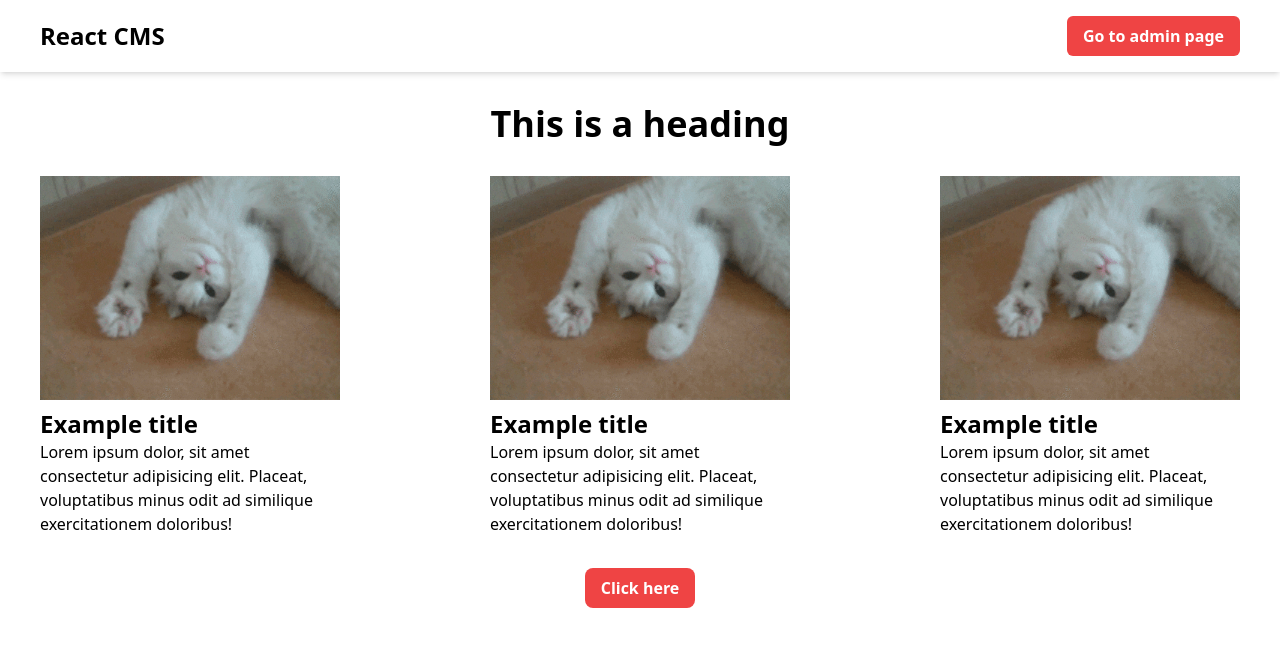
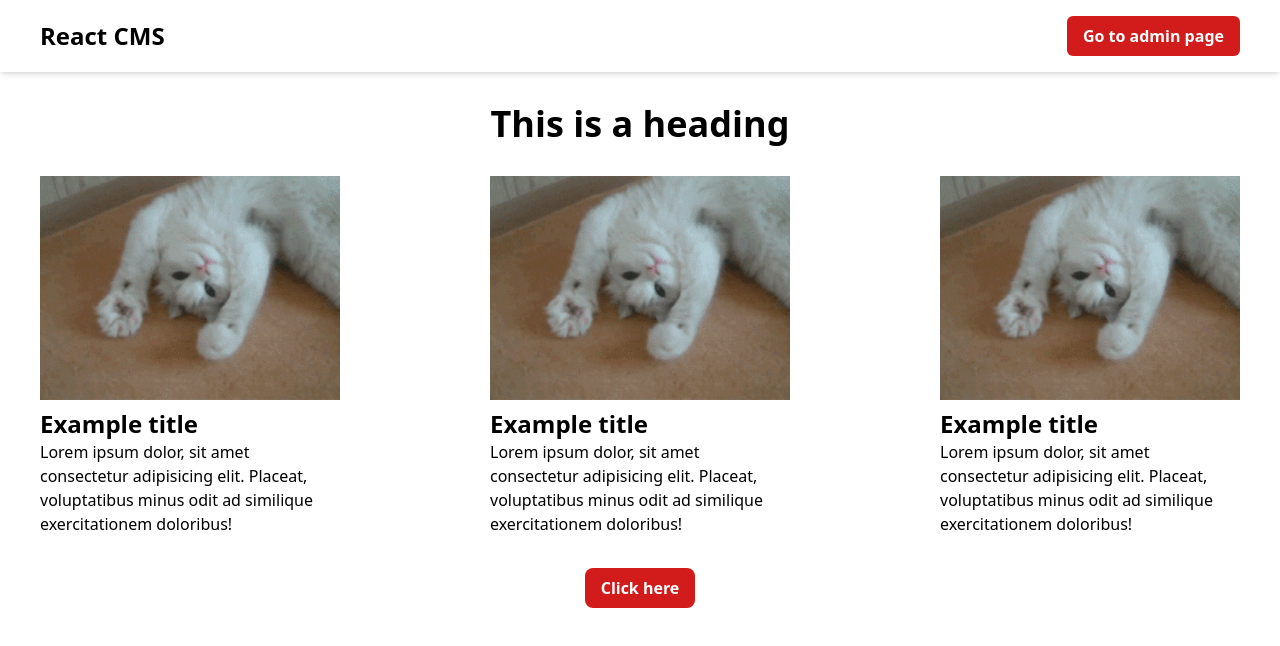
Before and after one commit to HenrikDK2/react-cms, a React (Create React App) app: page / in a window 1280 px wide. Shown: the top 646 px of the page. Built offline with nearby package versions, Linux system fonts and the light colour scheme.

Commit message:
Fix color contrast

```diff
--- a/src/components/ColorPicker.tsx
+++ b/src/components/ColorPicker.tsx
@@ -9,7 +9,7 @@ interface IColorPickerProps {
 }
 
 const colors: HexColor[] = [
-  "#ef4444",
+  "#d21b1b",
   "#44bcef",
   "#44ef8b",
   "#fff",
--- a/src/components/Header.tsx
+++ b/src/components/Header.tsx
@@ -7,7 +7,7 @@ export const Header: FC = () => (
     <div className="max-w-[1200px] mx-auto flex items-center">
       <h1 className="font-bold text-2xl">React CMS</h1>
       <a
-        className="ml-auto block max-w-max font-bold text-white bg-red-500 rounded-md py-2 px-4"
+        className="ml-auto block max-w-max font-bold text-white bg-[#d21b1b] rounded-md py-2 px-4"
         href={isAdminPage ? "/" : "/admin"}
       >
         {isAdminPage ? "Go to homepage" : "Go to admin page"}
--- a/src/redux/slices/contentSlice.ts
+++ b/src/redux/slices/contentSlice.ts
@@ -30,7 +30,7 @@ export const defaultLink: LinkContent = {
   props: {
     text: "Click here",
     href: "https://google.dk",
-    bgcolor: "#ef4444",
+    bgcolor: "#d21b1b",
     color: "#fff",
   },
 };
```
